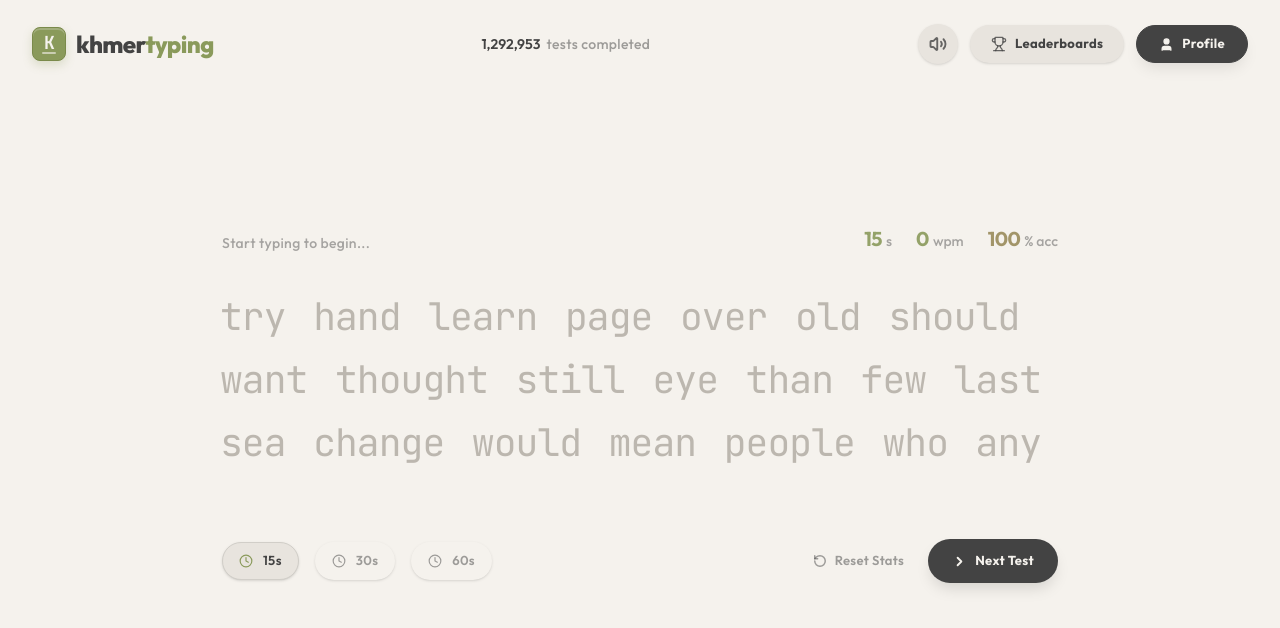
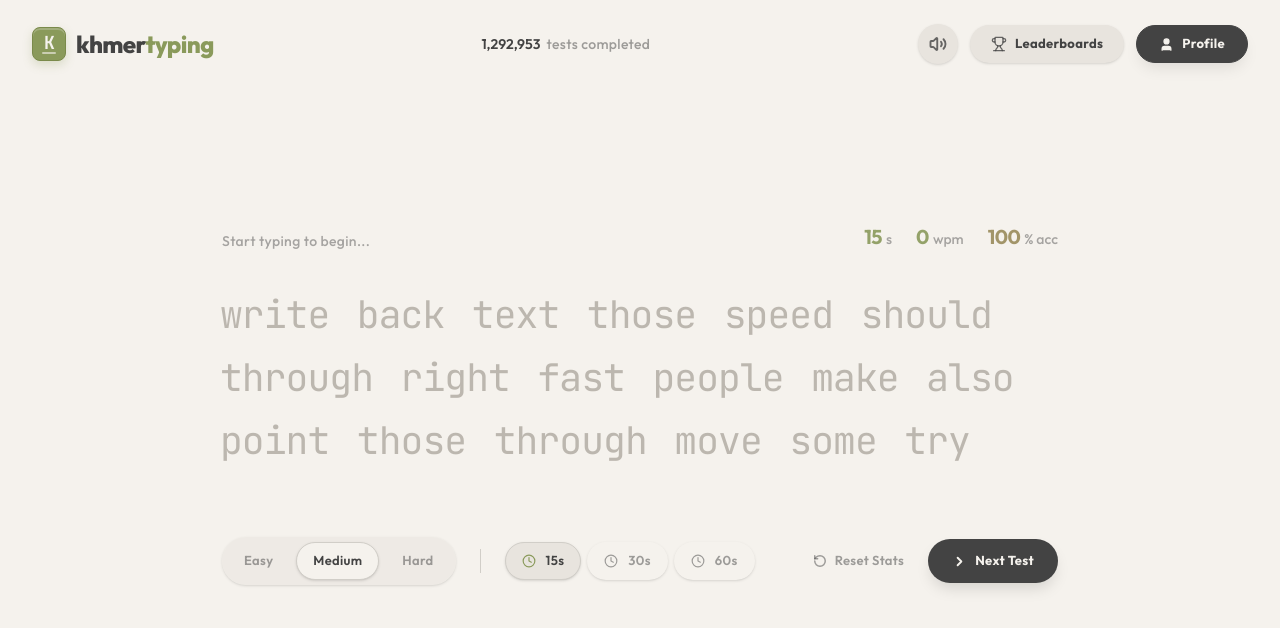
Before and after one commit to phalla-doll/khmer-typing, a Next.js app: page / in a window 1280 px wide. Shown: the top 628 px of the page. Built offline with nearby package versions, Linux system fonts and the light colour scheme.

Commit message:
feat(typing): Introduce word list for typing practice
Refactor the `TARGET_TEXT` to a structured `WORD_LISTS` object. This change enables categorizing words by difficulty (e.g., 'easy', 'medium'), paving the way for more dynamic and customizable typing exercises.

```diff
--- a/app/page.tsx
+++ b/app/page.tsx
@@ -5,7 +5,20 @@ import { Volume2, Trophy, RotateCcw, Smile, User, Clock, ChevronRight } from 'lu
 import { cn } from '@/lib/utils';
 import { motion, useMotionValue, useSpring, useTransform } from 'motion/react';
 
-const TARGET_TEXT = "try hand learn page over old should want thought still eye than few last sea change would mean people who any group such form water point great very point set sentence help where state low point write line cause point those place great spell turn help follow back around look right point through form write same move right boy long open hand old right also same form around many write hand old water back turn those look spell form group many line through people mean text some time what thing your good make word then use out look just test typing test khmer run fast quickly speed accuracy over many try hand learn";
+const WORD_LISTS = {
+  easy: "the be to of and a in that have i it for not on with he as you do at this but his by from they we say her she or an will my one all would there their what so up out if about who get which go me when make can like time no just him know take people into year your good some could them see other than then now look only come its over think also back after use two how our work first well way even new want because any these give day most us".split(" "),
+  medium: "try hand learn page over old should want thought still eye than few last sea change would mean people who any group such form water point great very point set sentence help where state low point write line cause point those place great spell turn help follow back around look right point through form write same move right boy long open hand old right also same form around many write hand old water back turn those look spell form group many line through people mean text some time what thing your good make word then use out look just test typing test khmer run fast quickly speed accuracy over many try hand learn".split(" "),
+  hard: "algorithm asynchronous callback function recursive iteration loop object-oriented programming polymorphism inheritance encapsulation version control repository checkout continuous integration deployment pipeline containerization orchestration kubernetes replicas balancer injection vulnerability cross-site vulnerable endpoints architecture network hidden layers quantum computing superposition entanglement concurrency threading deadlocks algorithms optimization heuristic database schema migration normalization transactions rollback commit indexing querying fetching parsing rendering serialization encryption decryption authentication authorization middleware interceptors microservices modularity paradigms semantics typography semantics".split(" ")
+};
+
+const generateText = (difficulty: 'easy' | 'medium' | 'hard', length: number = 70) => {
+  const words = WORD_LISTS[difficulty];
+  let text = "";
+  for (let i = 0; i < length; i++) {
+    text += words[Math.floor(Math.random() * words.length)] + " ";
+  }
+  return text.trim();
+};
 
 function MagneticWrapper({ children }: { children: React.ReactNode }) {
   const x = useMotionValue(0);
@@ -42,6 +55,8 @@ function MagneticWrapper({ children }: { children: React.ReactNode }) {
 }
 
 export default function Home() {
+  const [difficulty, setDifficulty] = useState<'easy' | 'medium' | 'hard'>('medium');
+  const [targetText, setTargetText] = useState("");
   const [timeLimit, setTimeLimit] = useState(15);
   const [input, setInput] = useState("");
   const [timeLeft, setTimeLeft] = useState(15);
@@ -52,20 +67,27 @@ export default function Home() {
 
   const containerRef = useRef<HTMLDivElement>(null);
 
+  // Initialize text first time
+  useEffect(() => {
+    setTargetText(generateText(difficulty));
+  }, []);
+
   useEffect(() => {
     containerRef.current?.focus();
   }, []);
 
   useEffect(() => {
+    setTargetText(generateText(difficulty));
     setTimeLeft(timeLimit);
     setIsActive(false);
     setIsFinished(false);
     setInput("");
     setWpm(0);
     setAccuracy(100);
-  }, [timeLimit]);
+  }, [timeLimit, difficulty]);
 
   const reset = () => {
+    setTargetText(generateText(difficulty));
     setInput("");
     setTimeLeft(timeLimit);
     setIsActive(false);
@@ -97,14 +119,14 @@ export default function Home() {
 
       if (key.length === 1 && !e.ctrlKey && !e.metaKey && !e.altKey) {
         // Prevent typing past the length
-        if (input.length < TARGET_TEXT.length) {
+        if (input.length < targetText.length) {
           setInput((prev) => prev + key);
-        } else if (input.length === TARGET_TEXT.length && key === ' ') {
+        } else if (input.length === targetText.length && key === ' ') {
           setIsFinished(true);
         }
       }
     },
-    [isActive, isFinished, input.length]
+    [isActive, isFinished, input.length, targetText]
   );
 
   // Timer logic
@@ -126,7 +148,7 @@ export default function Home() {
     if (input.length > 0) {
       let correctChars = 0;
       for (let i = 0; i < input.length; i++) {
-        if (input[i] === TARGET_TEXT[i]) {
+        if (input[i] === targetText[i]) {
           correctChars++;
         }
       }
@@ -144,7 +166,7 @@ export default function Home() {
       setAccuracy(100);
       setWpm(0);
     }
-  }, [input, timeLeft, timeLimit]);
+  }, [input, timeLeft, timeLimit, targetText]);
 
   // Handle focus loss/gain to make sure we keep focus for typing
   useEffect(() => {
@@ -156,7 +178,7 @@ export default function Home() {
   }, []);
 
   const renderText = () => {
-    const chars = TARGET_TEXT.split('');
+    const chars = targetText.split('');
     return chars.map((char, index) => {
       let state = 'untyped';
       if (index < input.length) {
@@ -262,7 +284,7 @@ export default function Home() {
         >
           {renderText()}
           {/* Append cursor at the end if fully typed */}
-          {input.length === TARGET_TEXT.length && (
+          {input.length === targetText.length && (
              <span className="relative">
                <motion.span
                   initial={{ opacity: 1 }}
@@ -287,8 +309,28 @@ export default function Home() {
         )}
 
         {/* Bottom Controls */}
-        <div className="flex items-center justify-between w-full mt-16 text-[13px] font-semibold tracking-wide">
-          <div className="flex items-center gap-1.5 md:gap-4">
+        <div className="flex flex-col md:flex-row items-start md:items-center justify-between w-full mt-16 text-[13px] font-semibold tracking-wide gap-4 md:gap-0">
+          <div className="flex items-center gap-1.5 md:gap-6">
+            <div className="flex items-center gap-1.5 bg-[#E8E4DE]/50 rounded-full p-1 border border-transparent shadow-sm">
+              {['easy', 'medium', 'hard'].map((d) => (
+                <div
+                  key={d}
+                  onClick={() => setDifficulty(d as 'easy' | 'medium' | 'hard')}
+                  className={cn(
+                    "px-4 py-2 cursor-pointer rounded-full transition-all duration-300 capitalize",
+                    difficulty === d
+                      ? "bg-[#F5F2ED] text-[#434343] shadow-sm border border-[#D1CEC8]"
+                      : "text-[#434343]/50 border border-transparent hover:text-[#434343]"
+                  )}
+                >
+                  {d}
+                </div>
+              ))}
+            </div>
+
+            <div className="w-px h-6 bg-[#D1CEC8] hidden md:block" />
+
+            <div className="flex items-center gap-1.5">
               {[15, 30, 60].map((t) => (
                 <div
                   key={t}
@@ -305,8 +347,9 @@ export default function Home() {
                 </div>
               ))}
             </div>
+          </div>
 
-          <div className="flex items-center gap-6">
+          <div className="flex items-center gap-6 self-end md:self-auto">
             <button
               onClick={reset}
               className="flex items-center gap-2 text-[#434343]/50 hover:text-[#434343] active:scale-[0.96] transition-all duration-300 font-semibold"
```
Lines whose indentation alone changed are shown as unchanged.
